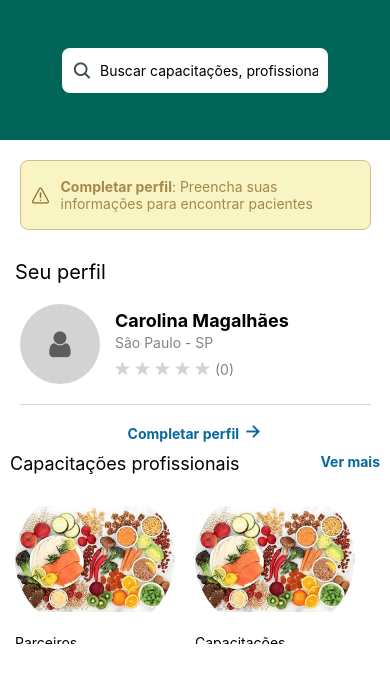
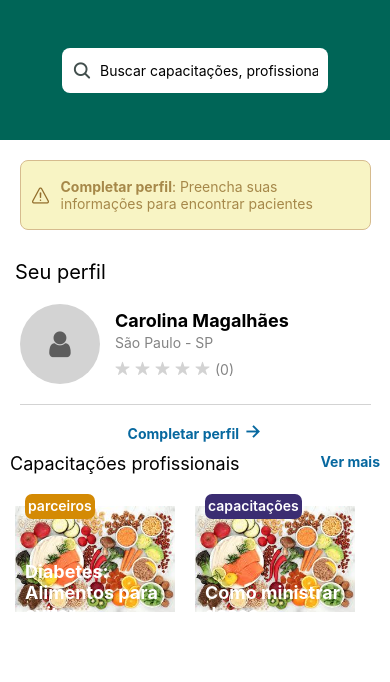
Before and after one commit to Heliandro1/aderitocaxala_seuperfil1, a React Native app: screen / in a window 390 px wide. Shown: the top 682 px of the page. Built offline with nearby package versions, Linux system fonts and the light colour scheme.

Commit message:
adding some effects

```diff
--- a/src/components/highlights-card/index.jsx
+++ b/src/components/highlights-card/index.jsx
@@ -1,13 +1,10 @@
-import {
-  View,
-  Text,
-  TouchableOpacity,
-  Image,
-} from "react-native";
+import { View, Text, TouchableOpacity, Image } from "react-native";
 import React from "react";
 import styles from "./styles";
+import { LinearGradient } from "expo-linear-gradient";
 
 export default function HighLightsCard({ title, subTitle, backImageUrl }) {
+  title = title.toLowerCase();
   return (
     <TouchableOpacity style={styles.container} activeOpacity={0.5}>
       <Image
@@ -15,12 +12,18 @@ export default function HighLightsCard({ title, subTitle, backImageUrl }) {
         resizeMode="contain"
         style={styles.backImage}
       />
-      <View>
-        <Text>{title}</Text>
+      <View style={styles.informationContainer}>
+        <View style={styles.titleContainer(title)}>
+          <Text style={styles.title}>{title}</Text>
+        </View>
+        <View>
+          <Text style={styles.subTitle}>{subTitle}</Text>
+        </View>
       </View>
-      <View>
-        <Text>{subTitle}</Text>
-      </View>
+      <LinearGradient
+        style={styles.gradient}
+        colors={["transparent", "rgba(0, 0, 0, 0.2)", "rgba(0, 0, 0, 0.95)"]}
+      />
     </TouchableOpacity>
   );
 }
--- a/src/components/highlights-card/styles/index.js
+++ b/src/components/highlights-card/styles/index.js
@@ -7,11 +7,52 @@ const styles = StyleSheet.create({
     margin: 10,
     marginTop: 0,
   },
+  informationContainer: {
+    height: "100%",
+    width: "100%",
+    display: "flex",
+    flexDirection: "column",
+    justifyContent: "space-between",
+    alignItems: "flex-start",
+    padding: 10,
+  },
   backImage: {
+    position: "absolute",
     width: "100%",
     height: "100%",
-    borderRadius: '50%',
+    borderRadius: 10,
   },
+  titleContainer(sub) {
+    const container = {
+      height: 25,
+      borderRadius: 7,
+      padding: 3,
+    };
+    if(sub === 'parceiros') container.backgroundColor = '#D48A04'
+    else container.backgroundColor = '#3B2D72'
+    return container;
+  },
+  title: {
+    fontWeight: "600",
+    fontSize: 14,
+    color: "#FFFF",
+  },
+  subTitle: {
+    fontWeight: "bold",
+    fontSize: 18,
+    color: "#FFFF",
+  },
+  //   gradient: {
+  //     position: "absolute",
+  //     top: 0,
+  //     left: 0,
+  //     right: 0,
+  //     bottom: 0,
+  //     height: "100%",
+  //     borderRadius: 14,
+  //     zIndex: 1,
+  //     backgroundColor: "transparent",
+  //   },
 });
 
 export default styles;
```
